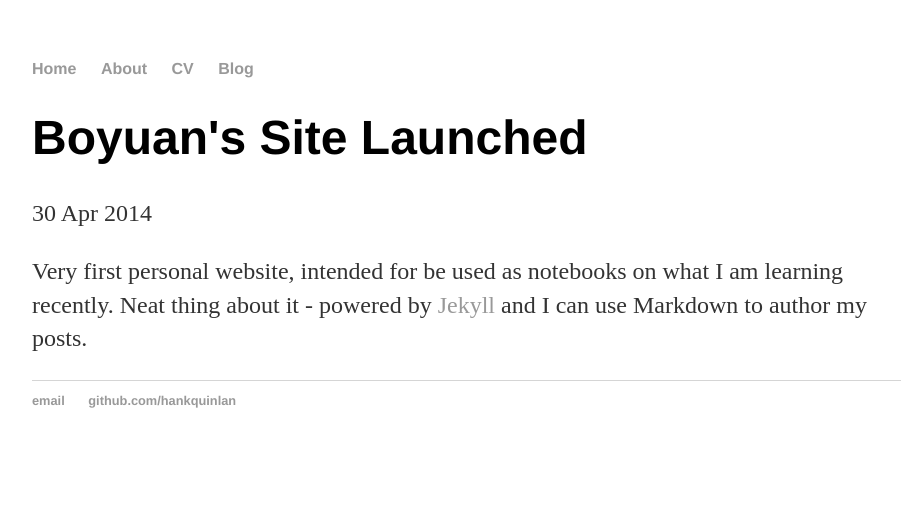
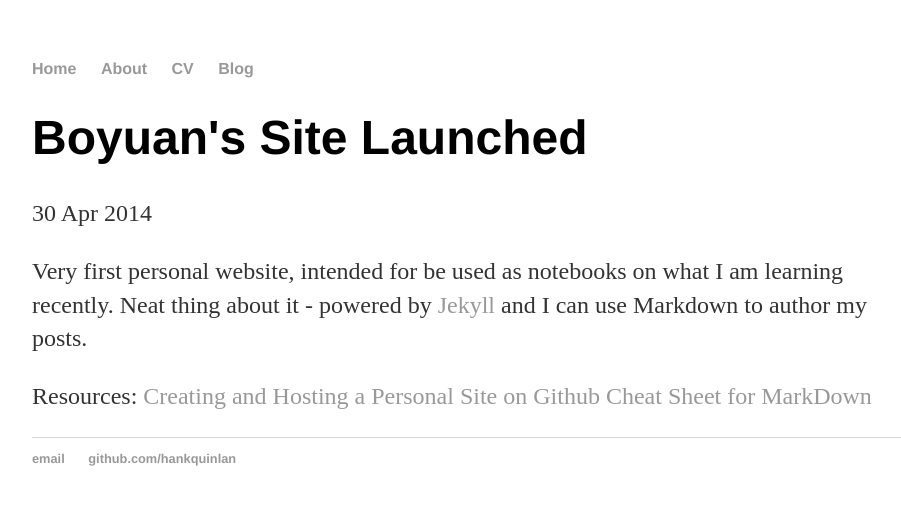
Before and after one commit to BoyuanZH/BoyuanZH.github.io, a Jekyll site: the page built from posts/2017-08-04-very-first-post.md, in a window 1280 px wide. Shown: the top 505 px of the page, without its empty margins (160-1061 px from the left). Built offline with Jekyll 4.4.1, drawn with Linux system fonts in a browser that asks for light colours.

Commit message:
Update 2017-08-04-very-first-post.md

```diff
--- a/posts/2017-08-04-very-first-post.md
+++ b/posts/2017-08-04-very-first-post.md
@@ -5,3 +5,6 @@ date: 2014-04-30
 ---
 
 Very first personal website, intended for be used as notebooks on what I am learning recently. Neat thing about it - powered by [Jekyll](http://jekyllrb.com) and I can use Markdown to author my posts.
+
+Resources: [Creating and Hosting a Personal Site on Github](http://jmcglone.com/guides/github-pages/#)
+           [Cheat Sheet for MarkDown](http://packetlife.net/media/library/16/Markdown.pdf)
```
